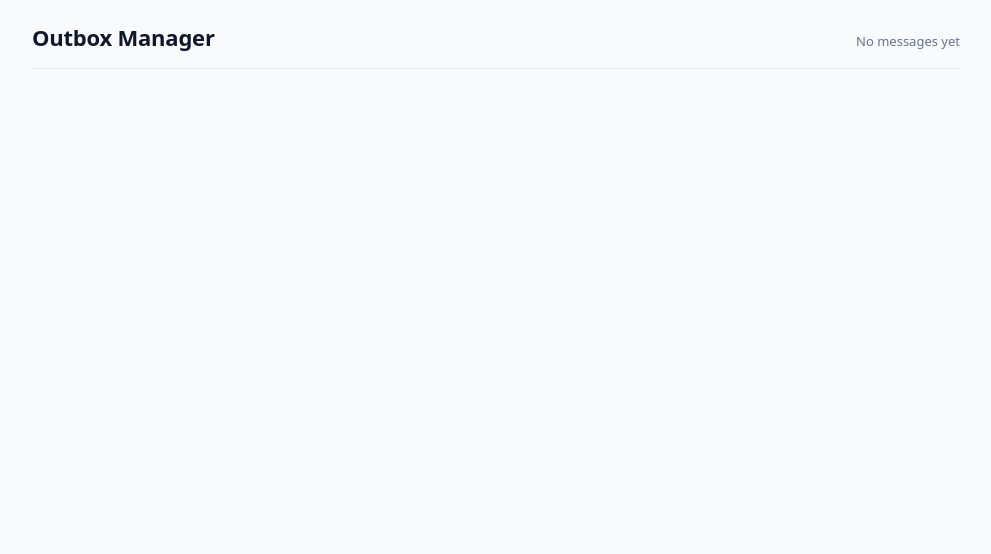
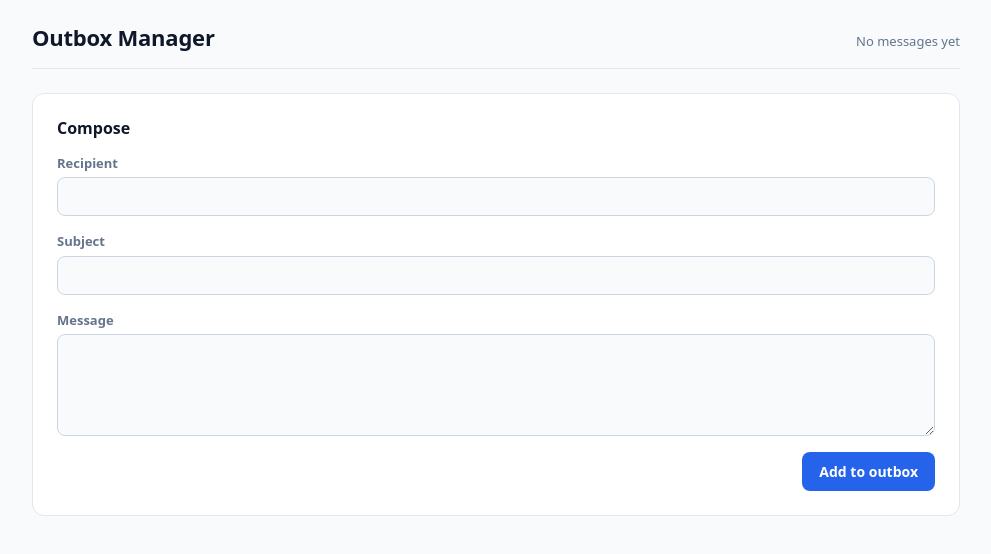
Before and after one commit to atiyehahmadi/avicenna-challenge, a React (Vite) app: page / in a window 1280 px wide. Shown: the top 554 px of the page, without its empty margins (144-1135 px from the left). Built offline with nearby package versions, Linux system fonts and the light colour scheme.

Commit message:
feat: add compose form

```diff
--- a/src/App.tsx
+++ b/src/App.tsx
@@ -1,4 +1,5 @@
 import { OutboxProvider, useOutboxState } from './state/OutboxContext';
+import { ComposeForm } from './components/ComposeForm';
 import styles from './App.module.scss';
 
 function OutboxShell() {
@@ -14,6 +15,8 @@ function OutboxShell() {
             : `${order.length} message${order.length === 1 ? '' : 's'}`}
         </p>
       </header>
+
+      <ComposeForm />
     </main>
   );
 }
--- /dev/null
+++ b/src/components/ComposeForm.module.scss
@@ -0,0 +1,77 @@
+@use '../styles/tokens' as *;
+@use '../styles/mixins' as *;
+
+.form {
+  display: grid;
+  gap: space('4');
+  padding: space('5');
+  margin: space('5') 0;
+  background: var(--color-surface);
+  border: 1px solid var(--color-border);
+  border-radius: radius('lg');
+}
+
+.heading {
+  font-size: font-size('lg');
+  font-weight: 600;
+}
+
+.field {
+  display: grid;
+  gap: space('1');
+}
+
+.label {
+  font-size: font-size('sm');
+  font-weight: 550;
+  color: var(--color-text-muted);
+}
+
+.input,
+.textarea {
+  width: 100%;
+  padding: space('2') space('3');
+  background: var(--color-bg);
+  border: 1px solid var(--color-border-strong);
+  border-radius: radius('md');
+
+  @include focus-ring(1px);
+
+  &[aria-invalid='true'] {
+    border-color: var(--status-failed-border);
+  }
+}
+
+.textarea {
+  resize: vertical;
+  min-height: 5rem;
+  // The compose field is where untrusted content originates, so it wraps the
+  // same way the message body will when rendered back out.
+  @include safe-wrap;
+}
+
+.error {
+  margin: 0;
+  font-size: font-size('xs');
+  color: var(--status-failed-fg);
+}
+
+.actions {
+  display: flex;
+  justify-content: flex-end;
+}
+
+.submit {
+  padding: space('2') space('4');
+  font-weight: 550;
+  color: var(--color-accent-text);
+  background: var(--color-accent);
+  border: 1px solid transparent;
+  border-radius: radius('md');
+
+  @include focus-ring;
+
+  &:hover {
+    filter: brightness(1.08);
+  }
+}
--- /dev/null
+++ b/src/components/ComposeForm.tsx
@@ -0,0 +1,162 @@
+import { useId, useRef, useState, type FormEvent } from 'react';
+import { useOutboxActions } from '../state/OutboxContext';
+import styles from './ComposeForm.module.scss';
+
+/**
+ * Compose form. Hand-rolled rather than using a form library, which the brief
+ * rules out — three controlled fields and a submit handler do not need one.
+ *
+ * Validation runs on submit rather than on every keystroke, so the user is not
+ * told they are wrong while still typing the first character. Once a field has
+ * been marked invalid it revalidates as they type, so the error clears the
+ * moment it is fixed.
+ *
+ * This component consumes only the actions context, so it does not re-render
+ * when messages change status during a dispatch — which matters, because
+ * re-rendering it while someone is typing is exactly how you lose input.
+ */
+
+type Field = 'recipient' | 'subject' | 'body';
+type Errors = Partial<Record<Field, string>>;
+
+const EMPTY = { recipient: '', subject: '', body: '' };
+
+function validate(values: Record<Field, string>): Errors {
+  const errors: Errors = {};
+  if (!values.recipient.trim()) errors.recipient = 'Recipient is required.';
+  if (!values.subject.trim()) errors.subject = 'Subject is required.';
+  if (!values.body.trim()) errors.body = 'Message body is required.';
+  return errors;
+}
+
+export function ComposeForm() {
+  const { addMessage } = useOutboxActions();
+  const [values, setValues] = useState<Record<Field, string>>(EMPTY);
+  const [errors, setErrors] = useState<Errors>({});
+  const [submitted, setSubmitted] = useState(false);
+  const recipientRef = useRef<HTMLInputElement>(null);
+
+  // useId keeps label/input/error wiring unique even if this form is ever
+  // rendered more than once.
+  const uid = useId();
+  const fieldId = (field: Field) => `${uid}-${field}`;
+  const errorId = (field: Field) => `${uid}-${field}-error`;
+
+  function update(field: Field, value: string) {
+    const next = { ...values, [field]: value };
+    setValues(next);
+    // Only revalidate after a failed submit, so errors never appear mid-typing
+    // on a field the user has not finished with.
+    if (submitted) setErrors(validate(next));
+  }
+
+  function handleSubmit(event: FormEvent<HTMLFormElement>) {
+    event.preventDefault();
+    setSubmitted(true);
+
+    const found = validate(values);
+    setErrors(found);
+    if (Object.keys(found).length > 0) {
+      // Move focus to the first invalid field rather than leaving the user to
+      // hunt for the error.
+      const firstInvalid = (['recipient', 'subject', 'body'] as const).find(
+        (f) => found[f],
+      );
+      if (firstInvalid) document.getElementById(fieldId(firstInvalid))?.focus();
+      return;
+    }
+
+    addMessage({
+      recipient: values.recipient.trim(),
+      subject: values.subject.trim(),
+      body: values.body.trim(),
+    });
+
+    setValues(EMPTY);
+    setErrors({});
+    setSubmitted(false);
+    // Return focus to the top of the form so a second message can be typed
+    // without reaching for the mouse.
+    recipientRef.current?.focus();
+  }
+
+  const describedBy = (field: Field) =>
+    errors[field] ? errorId(field) : undefined;
+
+  return (
+    // noValidate: we own the messaging, so the browser's own bubbles would
+    // duplicate it inconsistently across engines.
+    <form className={styles.form} onSubmit={handleSubmit} noValidate>
+      <h2 className={styles.heading}>Compose</h2>
+
+      <div className={styles.field}>
+        <label className={styles.label} htmlFor={fieldId('recipient')}>
+          Recipient
+        </label>
+        <input
+          id={fieldId('recipient')}
+          ref={recipientRef}
+          className={styles.input}
+          type="text"
+          value={values.recipient}
+          onChange={(e) => update('recipient', e.target.value)}
+          aria-invalid={errors.recipient ? true : undefined}
+          aria-describedby={describedBy('recipient')}
+          autoComplete="off"
+        />
+        {errors.recipient && (
+          <p className={styles.error} id={errorId('recipient')} role="alert">
+            {errors.recipient}
+          </p>
+        )}
+      </div>
+
+      <div className={styles.field}>
+        <label className={styles.label} htmlFor={fieldId('subject')}>
+          Subject
+        </label>
+        <input
+          id={fieldId('subject')}
+          className={styles.input}
+          type="text"
+          value={values.subject}
+          onChange={(e) => update('subject', e.target.value)}
+          aria-invalid={errors.subject ? true : undefined}
+          aria-describedby={describedBy('subject')}
+          autoComplete="off"
+        />
+        {errors.subject && (
+          <p className={styles.error} id={errorId('subject')} role="alert">
+            {errors.subject}
+          </p>
+        )}
+      </div>
+
+      <div className={styles.field}>
+        <label className={styles.label} htmlFor={fieldId('body')}>
+          Message
+        </label>
+        <textarea
+          id={fieldId('body')}
+          className={styles.textarea}
+          rows={4}
+          value={values.body}
+          onChange={(e) => update('body', e.target.value)}
+          aria-invalid={errors.body ? true : undefined}
+          aria-describedby={describedBy('body')}
+        />
+        {errors.body && (
+          <p className={styles.error} id={errorId('body')} role="alert">
+            {errors.body}
+          </p>
+        )}
+      </div>
+
+      <div className={styles.actions}>
+        <button className={styles.submit} type="submit">
+          Add to outbox
+        </button>
+      </div>
+    </form>
+  );
+}
```
Also changed, not shown: 1 other file (tests, documents, lock files or other folders).
